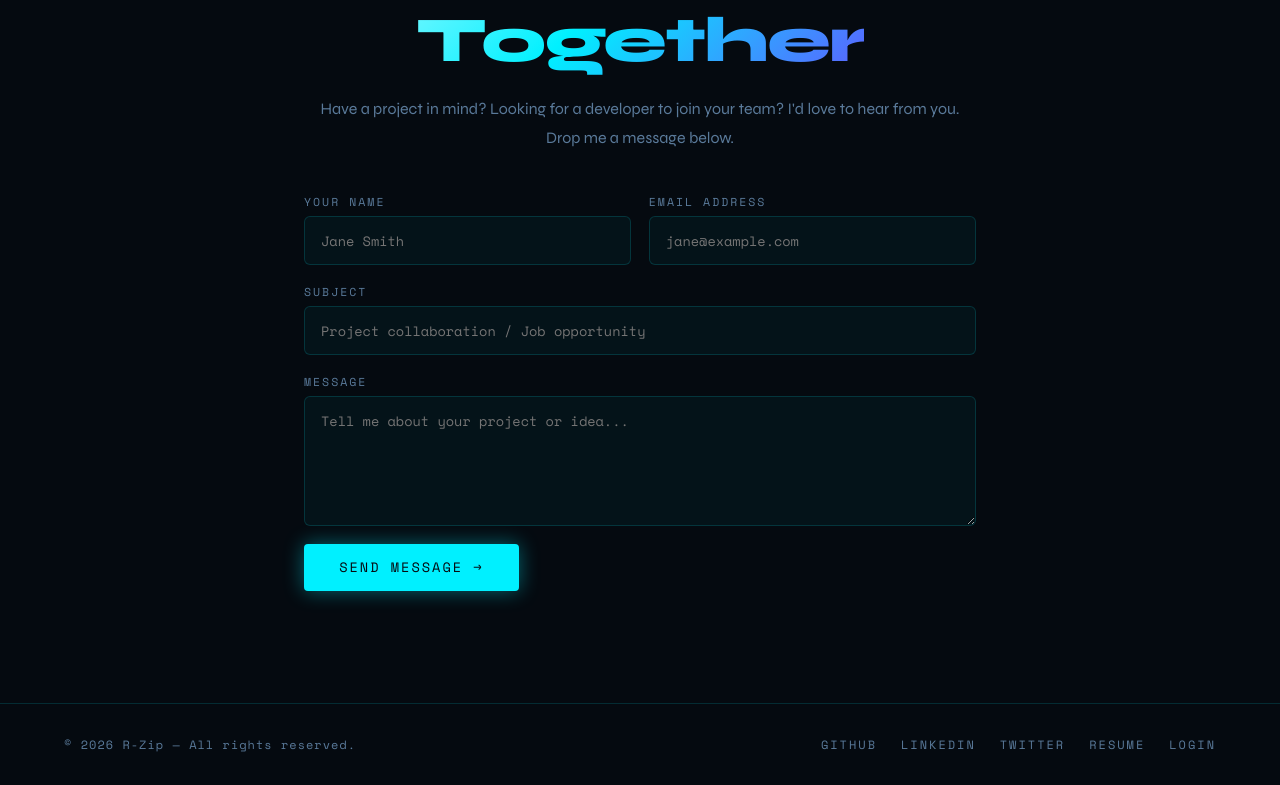
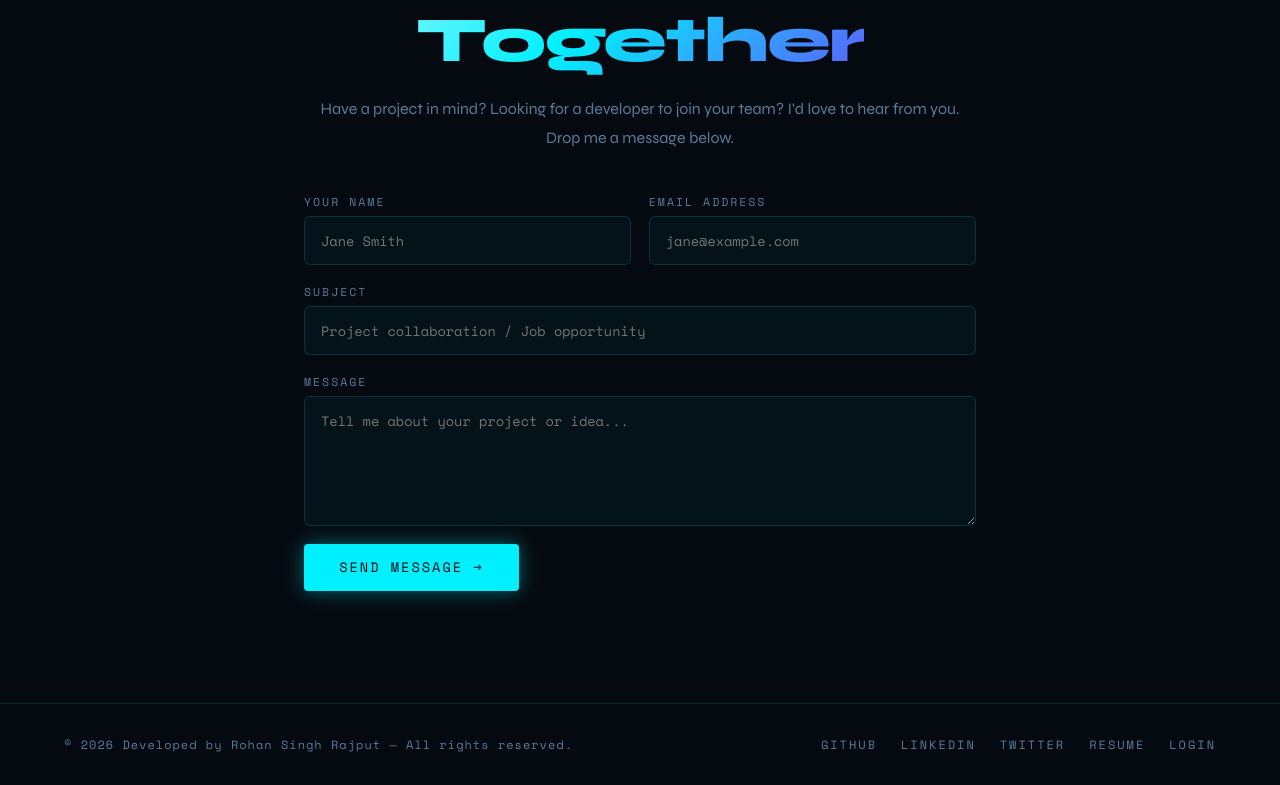
Before and after one commit to Rohanrajput-12/myporfolio, a React (Create React App) app in the folder frontend/: page / in a window 1280 px wide. Shown: the part 2679-3464 px from the top of the page. Built offline with nearby package versions, Linux system fonts and the light colour scheme.

Commit message:
modify add line dev by rohan in portfolio page

```diff
--- a/frontend/src/components/YourPortfolio.js
+++ b/frontend/src/components/YourPortfolio.js
@@ -401,7 +401,7 @@ useEffect(() => {
 
 {/* Footer */}
 <footer>
-  <div className="footer-copy">© 2026 R-Zip — All rights reserved.</div>
+  <div className="footer-copy">© 2026 Developed by Rohan Singh Rajput — All rights reserved.</div>
   <div className="footer-socials">
     <a href=" ">GitHub</a>
     <a href=" ">LinkedIn</a>
```
